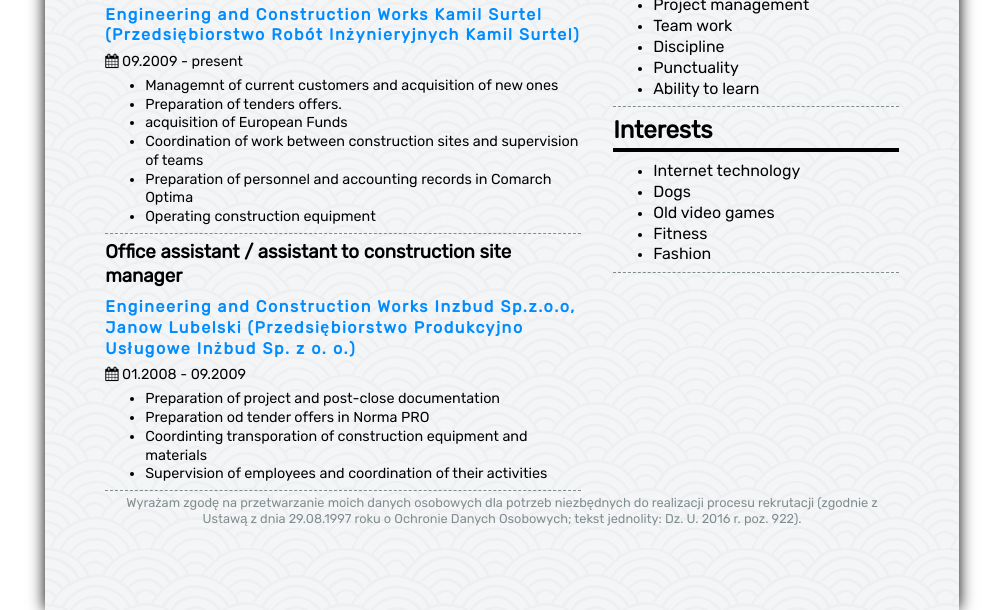
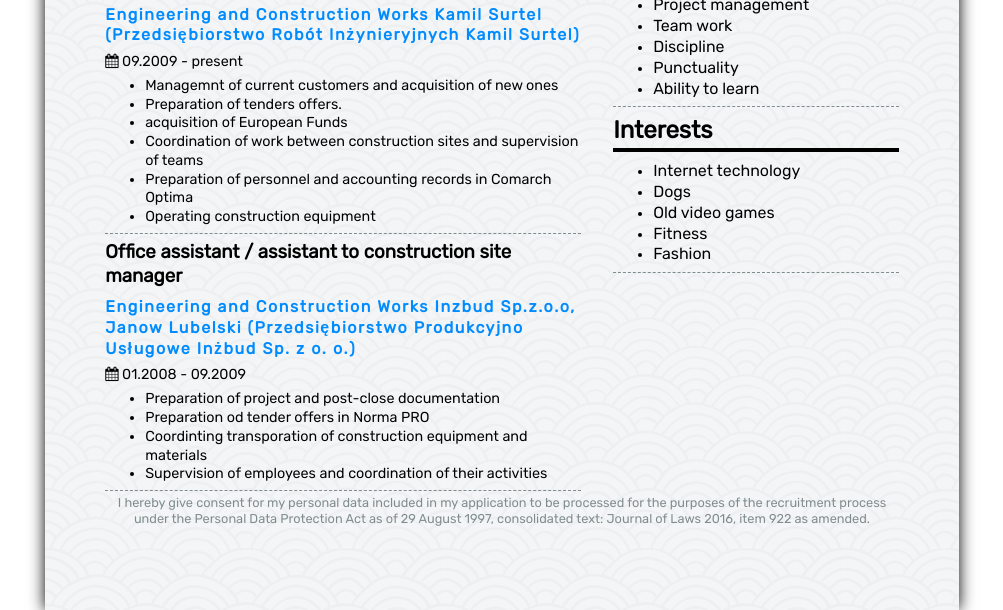
Before and after one commit to ksurtel/resume, a website: page index-en.html in a window 1280 px wide. Shown: the part 653-1263 px from the top of the page, without its empty margins (138-1141 px from the left). Drawn offline with Linux system fonts and the light colour scheme.

Commit message:
Added a personal information clause.

```diff
--- a/index-en.html
+++ b/index-en.html
@@ -146,8 +146,7 @@
     </main>
     <footer>
         <p class="consent">
-            Wyrażam zgodę na przetwarzanie moich danych osobowych dla potrzeb niezbędnych do realizacji procesu rekrutacji (zgodnie z
-            Ustawą z dnia 29.08.1997 roku o Ochronie Danych Osobowych; tekst jednolity: Dz. U. 2016 r. poz. 922).</p>
+            I hereby give consent for my personal data included in my application to be processed for the purposes of the recruitment process under the Personal Data Protection Act as of 29 August 1997, consolidated text: Journal of Laws 2016, item 922 as amended.</p>
     </footer>
 </body>
 
```
